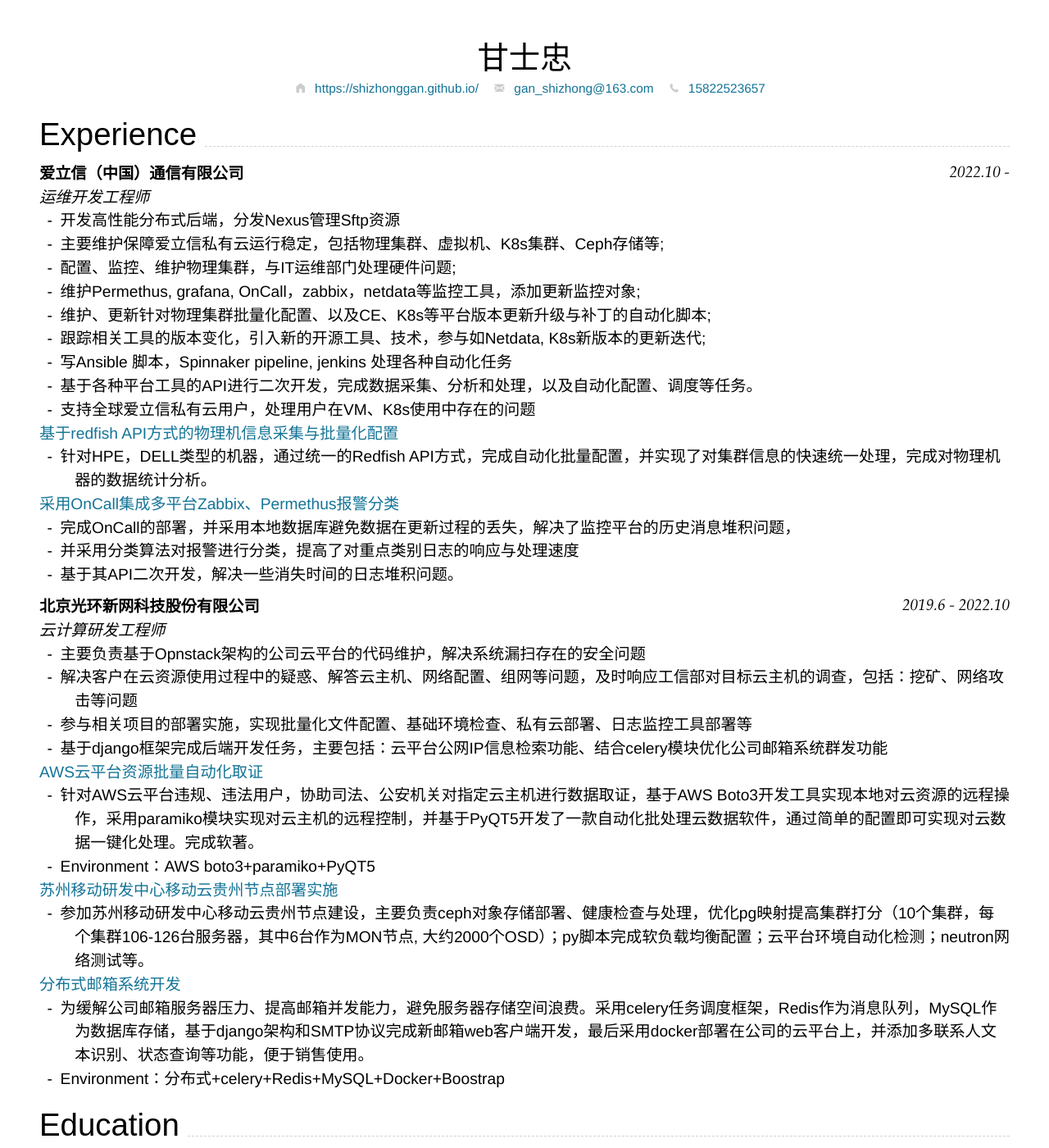
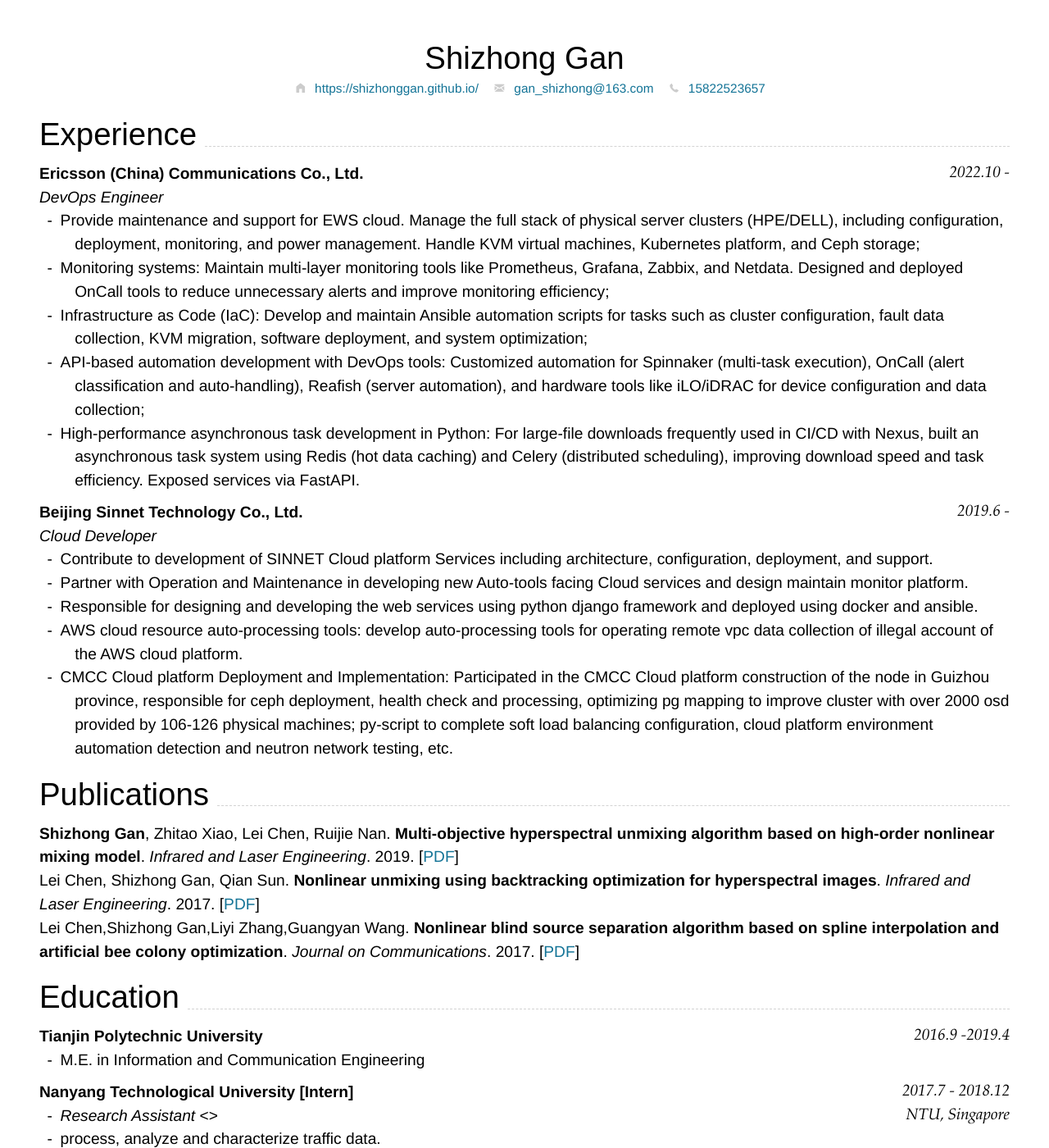
Before and after one commit to ShizhongGan/cv, a Jekyll site: the page built from index.md, in a window 1280 px wide and 1400 px high. Shown: the whole window at 82% size. Built offline with Jekyll 4.4.1, drawn with Linux system fonts in a browser that asks for light colours; nearby versions of some CDN libraries; some of the changed text lies outside the part shown.

Commit message:
Update index.md

````diff
--- a/index.md
+++ b/index.md
@@ -12,7 +12,7 @@ phone:
   text: 15822523657
 ---
 
-# **甘士忠**
+# **Shizhong Gan**
 
 <!--
 include contact information from the front matter
@@ -23,95 +23,70 @@ Supported arguments:
 -->
 
 {% include cv-contact.html %}
+## Experience
+### **Ericsson (China) Communications Co., Ltd.** `2022.10 - `
+_DevOps Engineer_ <br>
+- Provide maintenance and support for EWS cloud. Manage the full stack of physical server clusters (HPE/DELL), including configuration, deployment, monitoring, and power management. Handle KVM virtual machines, Kubernetes platform, and Ceph storage;
+- Monitoring systems: Maintain multi-layer monitoring tools like Prometheus, Grafana, Zabbix, and Netdata. Designed and deployed OnCall tools to reduce unnecessary alerts and improve monitoring efficiency;
+- Infrastructure as Code (IaC): Develop and maintain Ansible automation scripts for tasks such as cluster configuration, fault data collection, KVM migration, software deployment, and system optimization;
+- API-based automation development with DevOps tools: Customized automation for Spinnaker (multi-task execution), OnCall (alert classification and auto-handling), Reafish (server automation), and hardware tools like iLO/iDRAC for device configuration and data collection;
+- High-performance asynchronous task development in Python: For large-file downloads frequently used in CI/CD with Nexus, built an asynchronous task system using Redis (hot data caching) and Celery (distributed scheduling), improving download speed and task efficiency. Exposed services via FastAPI.
+
+### **Beijing Sinnet Technology Co., Ltd.** `2019.6 -`
+
+_Cloud Developer_<br>
+- Contribute to development of SINNET Cloud platform Services including architecture, configuration, deployment, and support.
+- Partner with Operation and Maintenance in developing new Auto-tools facing Cloud services and design maintain monitor platform.
+- Responsible for designing and developing the web services using python django framework and deployed using docker and ansible.
+- AWS cloud resource auto-processing tools: develop auto-processing tools for operating remote vpc data collection of illegal account of the AWS cloud platform.
+- CMCC Cloud platform Deployment and Implementation: Participated in the CMCC Cloud platform construction of the node in Guizhou province, responsible for ceph deployment, health check and processing, optimizing pg mapping to improve cluster with over 2000 osd provided by 106-126 physical machines; py-script to complete soft load balancing configuration, cloud platform environment automation detection and neutron network testing, etc.
 
 
-## Experience
+## Publications
 
-### **爱立信（中国）通信有限公司** `2022.10 - `
-_运维开发工程师_<br>
-- 开发高性能分布式后端，分发Nexus管理Sftp资源
-- 主要维护保障爱立信私有云运行稳定，包括物理集群、虚拟机、K8s集群、Ceph存储等;
-- 配置、监控、维护物理集群，与IT运维部门处理硬件问题;
-- 维护Permethus, grafana, OnCall，zabbix，netdata等监控工具，添加更新监控对象;
-- 维护、更新针对物理集群批量化配置、以及CE、K8s等平台版本更新升级与补丁的自动化脚本;
-- 跟踪相关工具的版本变化，引入新的开源工具、技术，参与如Netdata, K8s新版本的更新迭代;
-- 写Ansible 脚本，Spinnaker pipeline, jenkins 处理各种自动化任务
-- 基于各种平台工具的API进行二次开发，完成数据采集、分析和处理，以及自动化配置、调度等任务。
-- 支持全球爱立信私有云用户，处理用户在VM、K8s使用中存在的问题
+**Shizhong Gan**, Zhitao Xiao, Lei Chen, Ruijie Nan. **Multi-objective hyperspectral unmixing algorithm based on high-order nonlinear mixing model**. _Infrared and Laser Engineering_. 2019.  [[PDF](http://www.irla.cn/cn/article/doi/10.3788/IRLA201948.1026002)]
 
-#### [基于redfish API方式的物理机信息采集与批量化配置]()
-- 针对HPE，DELL类型的机器，通过统一的Redfish API方式，完成自动化批量配置，并实现了对集群信息的快速统一处理，完成对物理机器的数据统计分析。
+Lei Chen, Shizhong Gan, Qian Sun. **Nonlinear unmixing using backtracking optimization for hyperspectral images**.  _Infrared and Laser Engineering_. 2017.  [[PDF](http://www.irla.cn/article/app/id/3126/cn/article/doi/10.3788/IRLA201746.0638001)]
 
-#### [采用OnCall集成多平台Zabbix、Permethus报警分类]()
-- 完成OnCall的部署，并采用本地数据库避免数据在更新过程的丢失，解决了监控平台的历史消息堆积问题，
-- 并采用分类算法对报警进行分类，提高了对重点类别日志的响应与处理速度
-- 基于其API二次开发，解决一些消失时间的日志堆积问题。
-
-
-### **北京光环新网科技股份有限公司** `2019.6 - 2022.10`
-
-_云计算研发工程师_<br>
-
-- 主要负责基于Opnstack架构的公司云平台的代码维护，解决系统漏扫存在的安全问题
-- 解决客户在云资源使用过程中的疑惑、解答云主机、网络配置、组网等问题，及时响应工信部对目标云主机的调查，包括：挖矿、网络攻击等问题
-- 参与相关项目的部署实施，实现批量化文件配置、基础环境检查、私有云部署、日志监控工具部署等
-- 基于django框架完成后端开发任务，主要包括：云平台公网IP信息检索功能、结合celery模块优化公司邮箱系统群发功能
-
-#### [AWS云平台资源批量自动化取证]()
-
-- 针对AWS云平台违规、违法用户，协助司法、公安机关对指定云主机进行数据取证，基于AWS Boto3开发工具实现本地对云资源的远程操作，采用paramiko模块实现对云主机的远程控制，并基于PyQT5开发了一款自动化批处理云数据软件，通过简单的配置即可实现对云数据一键化处理。完成软著。
-- Environment：AWS boto3+paramiko+PyQT5
-
-#### [苏州移动研发中心移动云贵州节点部署实施]()
-
-- 参加苏州移动研发中心移动云贵州节点建设，主要负责ceph对象存储部署、健康检查与处理，优化pg映射提高集群打分（10个集群，每个集群106-126台服务器，其中6台作为MON节点, 大约2000个OSD）；py脚本完成软负载均衡配置；云平台环境自动化检测；neutron网络测试等。
-
-#### [分布式邮箱系统开发]()
-
-- 为缓解公司邮箱服务器压力、提高邮箱并发能力，避免服务器存储空间浪费。采用celery任务调度框架，Redis作为消息队列，MySQL作为数据库存储，基于django架构和SMTP协议完成新邮箱web客户端开发，最后采用docker部署在公司的云平台上，并添加多联系人文本识别、状态查询等功能，便于销售使用。
-- Environment：分布式+celery+Redis+MySQL+Docker+Boostrap
+Lei Chen,Shizhong Gan,Liyi Zhang,Guangyan Wang. **Nonlinear blind source separation algorithm based on spline interpolation and artificial bee colony optimization**. _Journal on Communications_. 2017. [[PDF](http://www.infocomm-journal.com/txxb/CN/10.11959/j.issn.1000-436x.2017147)]
 
 ## Education
 
-### **天津工业大学** `2016.9 -2019.4`
+### **Tianjin Polytechnic University** `2016.9 -2019.4`
 
-- 信息与通信工程 工学硕士
+- M.E. in Information and Communication Engineering
 
-### **南洋理工大学[交流]** `2017.7 - 2018.12`
+### **Nanyang Technological University [Intern]** `2017.7 - 2018.12`
 
 ```
 NTU, Singapore
 ```
 
-- _Research Assistant_
+- _Research Assistant_  <>
+- process, analyze and characterize traffic data.
+- resarch on traffic modeling (LSTM) to solve problem and provide solution for transportation in Singapore.
+### **Tianjin University of Commerce** `2012.9 - 2016.6`
 
-### **天津商业大学** `2012.9 - 2016.6`
-
-- 数学与应用数学 理学学士
-
-## Publications
-
-**甘士忠**, 肖志涛, 陈雷, 南瑞杰. **基于高阶非线性模型的多目标高光谱图像解混算法**.  _红外与激光工程_(EI). 2019.  [[PDF](http://www.irla.cn/cn/article/doi/10.3788/IRLA201948.1026002)]
-
-陈雷,  **甘士忠**,  孙茜. **基于回溯优化的非线性高光谱图像解混**.  _红外与激光工程_. 2017.  [[PDF](http://www.irla.cn/article/app/id/3126/cn/article/doi/10.3788/IRLA201746.0638001)]
-
-陈雷, **甘士忠**,张立毅,王光艳. **基于样条插值与人工蜂群优化的非线性盲源分离算法**. _通信学报_(EI). 2017. [[PDF](http://www.infocomm-journal.com/txxb/CN/10.11959/j.issn.1000-436x.2017147)]
-
+- B.S. in Mathematics and Applied Mathematics
 
 ## Honors & Awards
 
-第十三届中国研究生电子设计竞赛 二等奖 `2018` <br>
-第十二届中国研究生电子设计竞赛 二等奖 `2017` <br>
-中国大学生数学建模竞赛 **国家二等奖**、天津市一等奖 `2014` <br>
+The 13th China Graduate Electronic Design Competition, Honorable Mention `2018` <br>
+The 13th China Graduate Electronic Design Competition, Honorable Mention `2017` <br>
+Contemporary Undergraduate Mathematical Contest in Modeling, **Second National prize**, First provincial prize `2014` <br>
 
 ## Skills
 
-- 擅长语言：python， matlab<br>
-- 熟悉Linux系统命令<br>
-- 熟悉Ansible, spinnaker, jenkins, Elastic Stack, Zabbix, gitlab, docker等自动化工具的使用<br>
-- 熟悉HPE，DELL机器，以及其API<br>
-- -熟悉Kubernetes <br>
-- 熟悉Openstack开发与部署，后端和前端的代码维护<br>
+- Primary Languages: python, matlab<br>
+- System: Linux
+- Hardware: HPE, Dell, and its redfish API
+- Cloud: Openstack, AWS, K8s.
+- Python Libraries: Django & Flask, Paramiko, Celery, Pytorch, Nampy, Selenium, Beautifulsoup matplotlib.
+- Database: SQLite3, MySql, Redis
+- System: Linux
+- Devops tools: Ansible, spinnaker, jenkins, Elastic Stack, Zabbix, git, docker, prometheus, oncall, grafana.
+
+
 
 <!-- ### Footer
 
````
